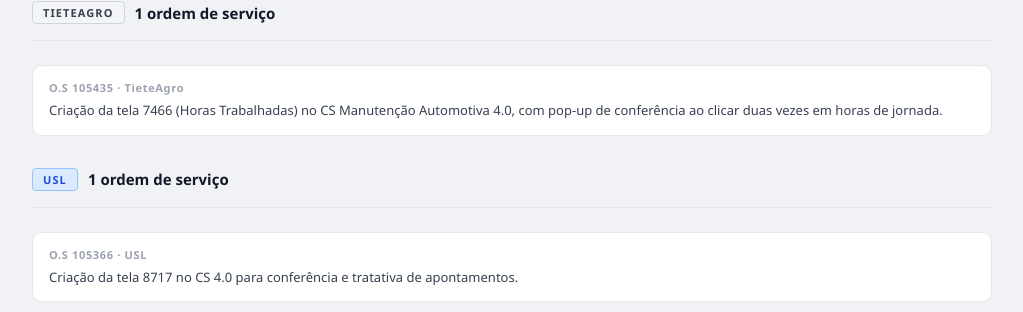
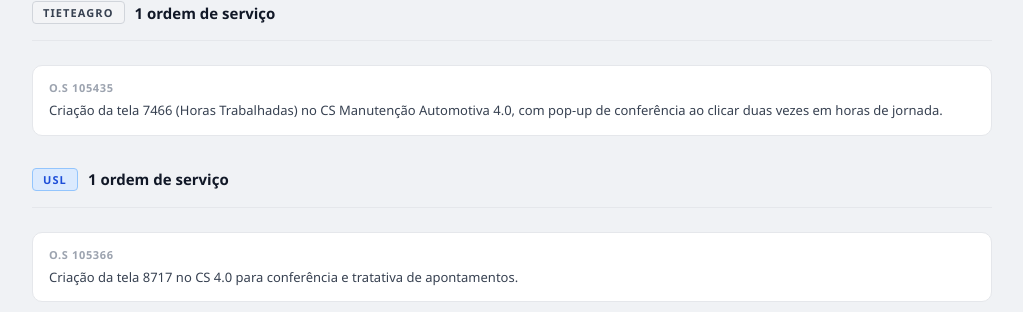
Before and after one commit to devalancarvalho/naoplanejadas062026, a plain HTML site: page index.html in a window 1280 px wide. Shown: the part 2129-2441 px from the top of the page, without its empty margins (128-1151 px from the left). Drawn offline with Linux system fonts and the light colour scheme.

Commit message:
Simplify O.S labels in index.html
Removed additional text from O.S labels in the index.html file.

```diff
--- a/index.html
+++ b/index.html
@@ -366,7 +366,7 @@
   <hr class="divider">
   <div class="os-grid">
     <div class="os-card full">
-      <span class="os-number">O.S 105435 · TieteAgro</span>
+      <span class="os-number">O.S 105435</span>
       <p class="os-desc">Criação da tela 7466 (Horas Trabalhadas) no CS Manutenção Automotiva 4.0, com pop-up de conferência ao clicar duas vezes em horas de jornada.</p>
     </div>
   </div>
@@ -379,7 +379,7 @@
   <hr class="divider">
   <div class="os-grid">
     <div class="os-card full">
-      <span class="os-number">O.S 105366 · USL</span>
+      <span class="os-number">O.S 105366</span>
       <p class="os-desc">Criação da tela 8717 no CS 4.0 para conferência e tratativa de apontamentos.</p>
     </div>
   </div>
```
